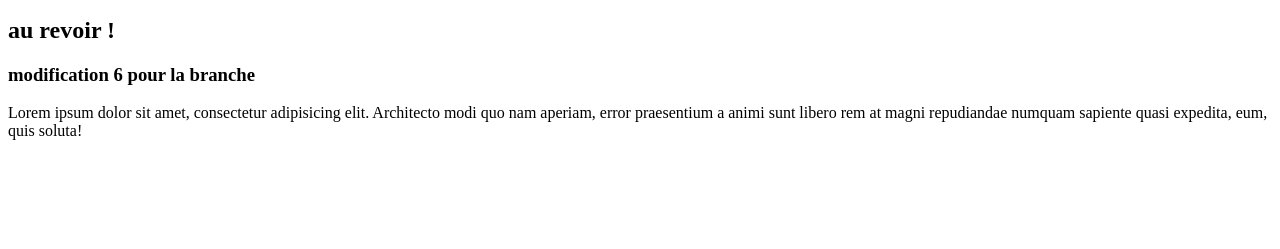
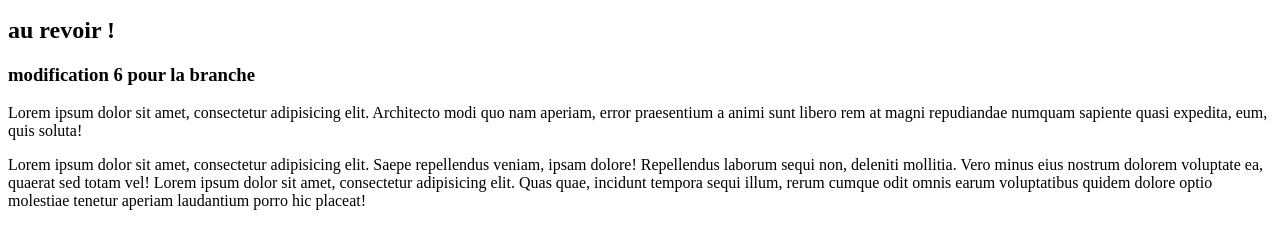
Before and after one commit to ludi-vine/git_tp, a plain HTML site: page fichier2.html in a window 1280 px wide. Shown: the part 101-350 px from the top of the page. Drawn offline with Linux system fonts and the light colour scheme.

Commit message:
essai dev2

```diff
--- a/fichier2.html
+++ b/fichier2.html
@@ -12,6 +12,8 @@
 <h3>modification 6 pour la branche</h3>
 <p>Lorem ipsum dolor sit amet, consectetur adipisicing elit. Architecto modi quo nam aperiam, error praesentium a animi sunt libero rem at magni repudiandae numquam sapiente quasi expedita, eum, quis soluta!</p>
 
+<p>Lorem ipsum dolor sit amet, consectetur adipisicing elit. Saepe repellendus veniam, ipsam dolore! Repellendus laborum sequi non, deleniti mollitia. Vero minus eius nostrum dolorem voluptate ea, quaerat sed totam vel! Lorem ipsum dolor sit amet, consectetur adipisicing elit. Quas quae, incidunt tempora sequi illum, rerum cumque odit omnis earum voluptatibus quidem dolore optio molestiae tenetur aperiam laudantium porro hic placeat!</p>
+
 
 </body>
 </html>
```
